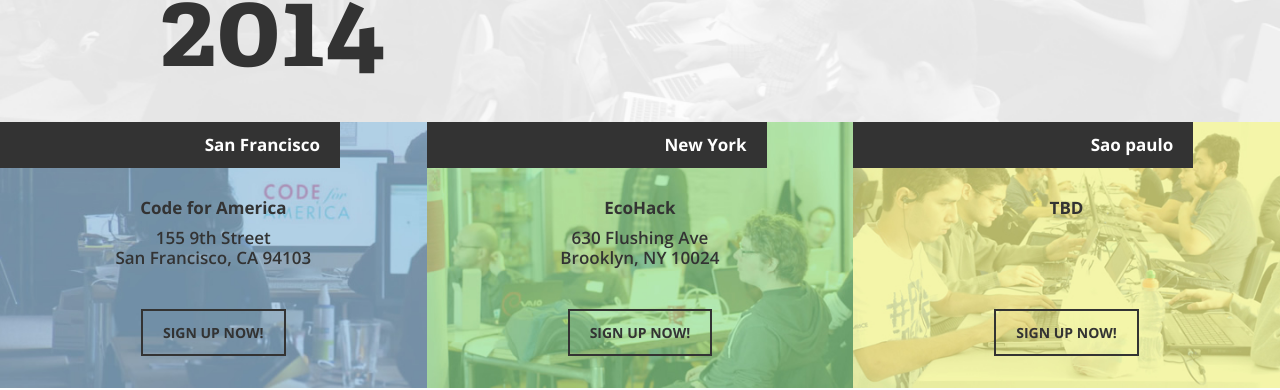
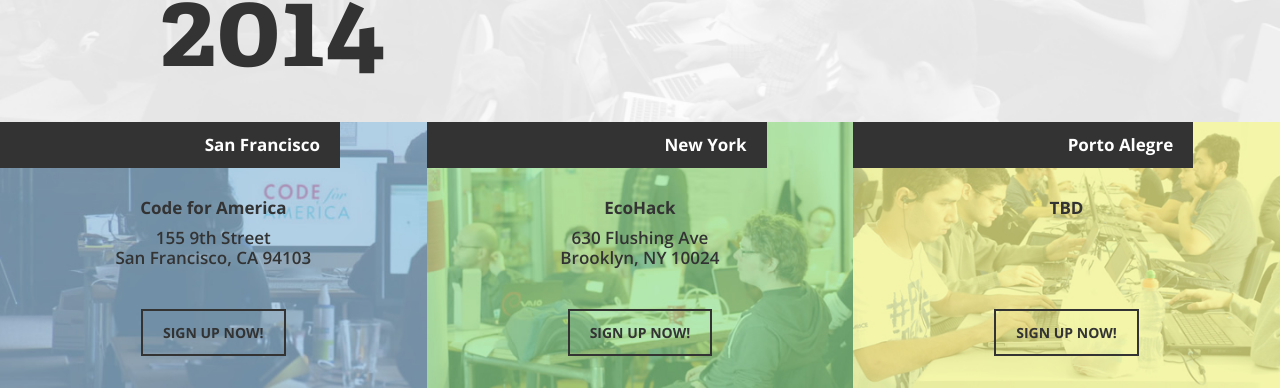
Before and after one commit to EcoHack/ecohack.github.io, a Jekyll site: the page built from index.html, in a window 1280 px wide and 900 px high. Shown: the part 298-688 px from the top of the window. Built offline with Jekyll 4.4.1, drawn with Linux system fonts in a browser that asks for light colours.

Commit message:
location change for bra

```diff
--- a/index.html
+++ b/index.html
@@ -26,7 +26,7 @@
 
   <div class="column three sao_paulo">
     <div class="column-inner">
-      <h2 class="section-header">Sao paulo</h3>
+      <h2 class="section-header">Porto Alegre</h3>
       <p>
         <strong>TBD</strong> <br /><br />
       </p>
```
